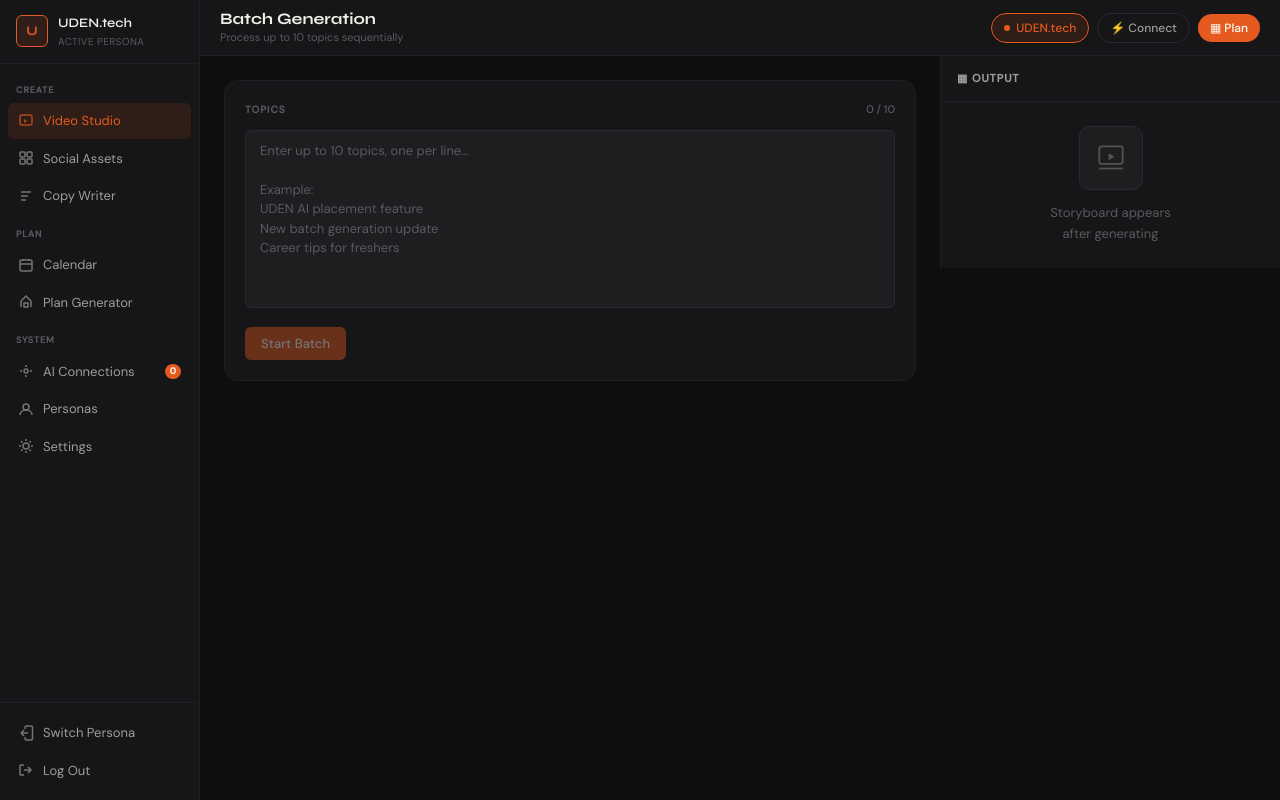
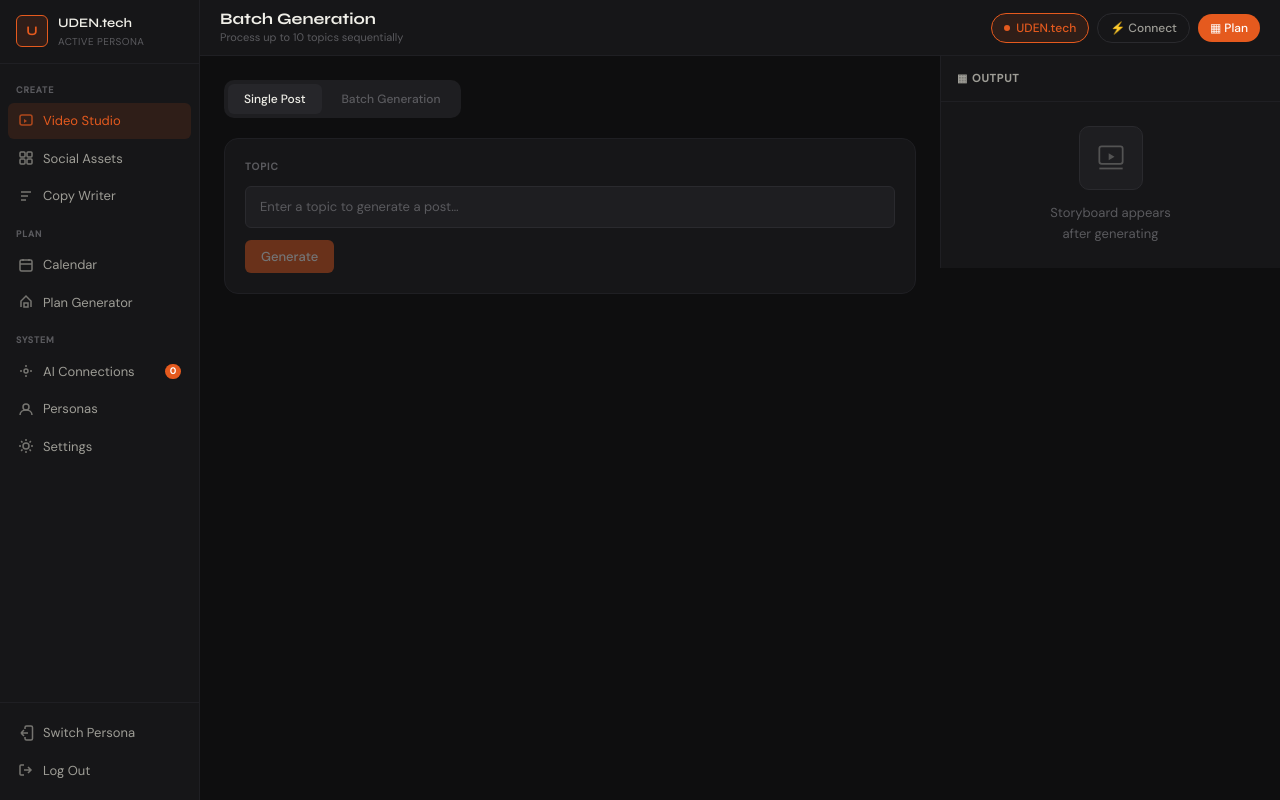
Before and after one commit to neeta666/creative-studio-os, a React (Vite) app: page / in a window 1280 px wide. Built offline with nearby package versions, Linux system fonts and the light colour scheme.

Commit message:
Add single post generation mode

```diff
--- a/src/components/batch/BatchPanel.tsx
+++ b/src/components/batch/BatchPanel.tsx
@@ -1,35 +1,146 @@
 import { useState, useRef } from 'react'
 import type { BatchTopic, BatchStatus } from '@/types/batch'
+import type { Variant } from '@/api/generateService'
 import TopicRow from './TopicRow'
 import { generateVariants } from '@/api/generateService'
 import usePersonaStore from '@/store/usePersonaStore'
 
 const MAX_TOPICS = 10
 
+// ── Shared button styles ──────────────────────────────────────────────────
+
+const btnPrimary = `
+  px-4 py-[7px] rounded-sm text-[13px] font-medium
+  bg-accent text-white hover:opacity-90 transition-opacity
+  disabled:opacity-40 disabled:cursor-not-allowed
+`
+const btnOutline = `
+  px-4 py-[7px] rounded-sm text-[13px] font-medium
+  border border-[#2a2a2e] text-text-secondary
+  hover:text-text-primary hover:border-[#3a3a3e] transition-colors
+`
+const btnGhost = `
+  px-4 py-[7px] rounded-sm text-[13px] font-medium
+  text-text-muted hover:text-text-secondary transition-colors
+`
+
+// ── Mode switch ───────────────────────────────────────────────────────────
+
+type Mode = 'single' | 'batch'
+
+function ModeSwitch({ mode, onChange }: { mode: Mode; onChange: (m: Mode) => void }) {
+  return (
+    <div className="flex gap-1 p-1 bg-bg-elevated rounded-md w-fit">
+      {(['single', 'batch'] as Mode[]).map(m => (
+        <button
+          key={m}
+          onClick={() => onChange(m)}
+          className={[
+            'px-4 py-[6px] rounded-sm text-[12px] font-medium transition-colors duration-150',
+            mode === m
+              ? 'bg-bg-hover text-text-primary'
+              : 'text-text-muted hover:text-text-secondary',
+          ].join(' ')}
+        >
+          {m === 'single' ? 'Single Post' : 'Batch Generation'}
+        </button>
+      ))}
+    </div>
+  )
+}
+
+// ── Single result card ────────────────────────────────────────────────────
+
+function SingleResult({ result }: { result: Variant }) {
+  return (
+    <div className="bg-bg-elevated border border-[#2a2a2e] rounded-sm p-4 flex flex-col gap-3">
+      <span className="text-[13px] font-semibold text-text-primary leading-snug">
+        {result.title}
+      </span>
+      <p className="text-[13px] text-text-secondary leading-relaxed whitespace-pre-wrap">
+        {result.content}
+      </p>
+      <span className="text-[11px] text-text-muted">
+        {result.word_count} words
+      </span>
+    </div>
+  )
+}
+
+// ── Main component ────────────────────────────────────────────────────────
+
 export default function BatchPanel() {
+  const persona = usePersonaStore(state => state.getActivePersona())
+
+  // ── Mode ─────────────────────────────────────────────────────────────────
+
+  const [mode, setMode] = useState<Mode>('single')
+
+  function handleModeChange(m: Mode) {
+    setMode(m)
+    // Reset single state
+    setSingleInput('')
+    setSingleResult(null)
+    setSingleLoading(false)
+    setSingleError('')
+    // Reset batch state
+    setInput('')
+    setTopics([])
+    setBatchStatus('idle')
+    cancelRef.current = false
+  }
+
+  // ── Single post state ─────────────────────────────────────────────────────
+
+  const [singleInput,   setSingleInput]   = useState('')
+  const [singleResult,  setSingleResult]  = useState<Variant | null>(null)
+  const [singleLoading, setSingleLoading] = useState(false)
+  const [singleError,   setSingleError]   = useState('')
+
+  async function handleSingleGenerate() {
+    const topic = singleInput.trim()
+    if (!topic) return
+
+    setSingleLoading(true)
+    setSingleResult(null)
+    setSingleError('')
+
+    try {
+      const variants = await generateVariants({
+        topic,
+        persona: persona?.label ?? 'Default',
+      })
+      setSingleResult(variants[0])
+    } catch (err) {
+      setSingleError(
+        err instanceof Error ? err.message : 'Generation failed. Please try again.'
+      )
+    } finally {
+      setSingleLoading(false)
+    }
+  }
+
+  function handleSingleClear() {
+    setSingleInput('')
+    setSingleResult(null)
+    setSingleError('')
+  }
+
+  // ── Batch state ───────────────────────────────────────────────────────────
+
   const [input,       setInput]       = useState('')
   const [topics,      setTopics]      = useState<BatchTopic[]>([])
   const [batchStatus, setBatchStatus] = useState<BatchStatus>('idle')
 
   const cancelRef = useRef(false)
-  const persona   = usePersonaStore(state => state.getActivePersona())
 
-  // ── Derived values ────────────────────────────────────────────────────────
-
-  const lines = input
-    .split('\n')
-    .map(l => l.trim())
-    .filter(Boolean)
-    .slice(0, MAX_TOPICS)
-
-  const topicCount   = lines.length
-  const completed    = topics.filter(t => t.status === 'completed').length
-  const failed       = topics.filter(t => t.status === 'failed').length
-  const isDone       = batchStatus === 'done' || batchStatus === 'cancelled'
-  const isRunning    = batchStatus === 'running'
-  const inProgress   = topics.filter(t => t.status === 'processing').length
-
-  // ── Handlers ──────────────────────────────────────────────────────────────
+  const lines      = input.split('\n').map(l => l.trim()).filter(Boolean).slice(0, MAX_TOPICS)
+  const topicCount = lines.length
+  const completed  = topics.filter(t => t.status === 'completed').length
+  const failed     = topics.filter(t => t.status === 'failed').length
+  const isDone     = batchStatus === 'done' || batchStatus === 'cancelled'
+  const isRunning  = batchStatus === 'running'
+  const inProgress = topics.filter(t => t.status === 'processing').length
 
   function handleStart() {
     if (topicCount === 0) return
@@ -43,8 +154,6 @@
     cancelRef.current = false
     setTopics(initialTopics)
     setBatchStatus('running')
-
-    // Process sequentially
     processNext(initialTopics, 0)
   }
 
@@ -54,7 +163,6 @@
       return
     }
 
-    // Mark current topic as processing
     setTopics(prev =>
       prev.map((t, i) => i === idx ? { ...t, status: 'processing' } : t)
     )
@@ -70,7 +178,6 @@
         return
       }
 
-      // Use the first variant as the result (all 3 are available if needed later)
       setTopics(prev =>
         prev.map((t, i) =>
           i === idx
@@ -86,13 +193,11 @@
       )
     }
 
-    // Move to next topic
     processNext(topicList, idx + 1)
   }
 
   function handleCancel() {
     cancelRef.current = true
-    // batchStatus updated inside processNext's timeout check
   }
 
   function handleClear() {
@@ -107,7 +212,85 @@
   return (
     <div className="flex flex-col gap-5">
 
-      {/* ── Input section ── */}
+      {/* Mode switch */}
+      <ModeSwitch mode={mode} onChange={handleModeChange} />
+
+      {/* ── SINGLE POST MODE ─────────────────────────────────────────────── */}
+      {mode === 'single' && (
+        <div className="flex flex-col gap-4">
+
+          <div className="bg-bg-surface border border-[#1f1f23] rounded-lg p-5">
+
+            <span className="text-[10px] font-semibold uppercase tracking-[0.1em] text-text-muted block mb-3">
+              Topic
+            </span>
+
+            <input
+              type="text"
+              value={singleInput}
+              onChange={e => setSingleInput(e.target.value)}
+              onKeyDown={e => e.key === 'Enter' && !singleLoading && handleSingleGenerate()}
+              disabled={singleLoading}
+              placeholder="Enter a topic to generate a post…"
+              className="
+                w-full bg-bg-elevated border border-[#2a2a2e] rounded-sm
+                px-[14px] py-[10px] text-[13px] text-text-primary font-body
+                placeholder:text-text-muted outline-none
+                focus:border-accent transition-colors duration-150
+                disabled:opacity-50 disabled:cursor-not-allowed
+              "
+            />
+
+            <div className="flex items-center gap-2 mt-3">
+              <button
+                onClick={handleSingleGenerate}
+                disabled={singleLoading || !singleInput.trim()}
+                className={btnPrimary}
+              >
+                {singleLoading ? 'Generating…' : 'Generate'}
+              </button>
+
+              {(singleResult || singleInput) && !singleLoading && (
+                <button onClick={handleSingleClear} className={btnGhost}>
+                  Clear
+                </button>
+              )}
+            </div>
+          </div>
+
+          {/* Loading */}
+          {singleLoading && (
+            <div className="bg-bg-surface border border-[#1f1f23] rounded-lg p-5 flex items-center gap-3">
+              <span className="w-[6px] h-[6px] rounded-full bg-accent animate-pulse flex-shrink-0" />
+              <span className="text-[13px] text-text-muted">Generating your post…</span>
+            </div>
+          )}
+
+          {/* Error */}
+          {singleError && (
+            <div className="bg-bg-surface border border-red-500/30 rounded-lg p-4">
+              <span className="text-[12px] text-red-400">{singleError}</span>
+            </div>
+          )}
+
+          {/* Result */}
+          {singleResult && !singleLoading && (
+            <div className="bg-bg-surface border border-[#1f1f23] rounded-lg p-5 flex flex-col gap-3">
+              <span className="text-[10px] font-semibold uppercase tracking-[0.1em] text-text-muted">
+                Generated Post
+              </span>
+              <SingleResult result={singleResult} />
+            </div>
+          )}
+
+        </div>
+      )}
+
+      {/* ── BATCH MODE ───────────────────────────────────────────────────── */}
+      {mode === 'batch' && (
+        <div className="flex flex-col gap-5">
+
+          {/* Input section */}
           <div className="bg-bg-surface border border-[#1f1f23] rounded-lg p-5">
 
             <div className="flex items-center justify-between mb-3">
@@ -134,62 +317,40 @@
               "
             />
 
-        {/* Controls */}
             <div className="flex items-center gap-2 mt-3">
               <button
                 onClick={handleStart}
                 disabled={isRunning || topicCount === 0}
-            className="
-              px-4 py-[7px] rounded-sm text-[13px] font-medium
-              bg-accent text-white
-              hover:opacity-90 transition-opacity
-              disabled:opacity-40 disabled:cursor-not-allowed
-            "
+                className={btnPrimary}
               >
                 Start Batch
               </button>
 
               {isRunning && (
-            <button
-              onClick={handleCancel}
-              className="
-                px-4 py-[7px] rounded-sm text-[13px] font-medium
-                border border-[#2a2a2e] text-text-secondary
-                hover:text-text-primary hover:border-[#3a3a3e] transition-colors
-              "
-            >
+                <button onClick={handleCancel} className={btnOutline}>
                   Cancel
                 </button>
               )}
 
               {(topics.length > 0 || input) && !isRunning && (
-            <button
-              onClick={handleClear}
-              className="
-                px-4 py-[7px] rounded-sm text-[13px] font-medium
-                text-text-muted hover:text-text-secondary transition-colors
-              "
-            >
+                <button onClick={handleClear} className={btnGhost}>
                   Clear
                 </button>
               )}
             </div>
           </div>
 
-      {/* ── Progress section — only shown once batch starts ── */}
+          {/* Progress section */}
           {topics.length > 0 && (
             <div className="bg-bg-surface border border-[#1f1f23] rounded-lg p-5">
 
-          {/* Progress header */}
               <div className="flex items-center justify-between mb-4">
                 <span className="text-[10px] font-semibold uppercase tracking-[0.1em] text-text-muted">
                   Progress
                 </span>
                 <div className="flex items-center gap-3">
                   {isRunning && inProgress > 0 && (
-                <span className="text-[11px] text-text-muted">
-                  Generating…
-                </span>
+                    <span className="text-[11px] text-text-muted">Generating…</span>
                   )}
                   <span className="text-[13px] font-semibold text-text-primary">
                     {completed + failed} / {topics.length}
@@ -197,7 +358,6 @@
                 </div>
               </div>
 
-          {/* Progress bar */}
               <div className="h-[3px] bg-bg-elevated rounded-full mb-5 overflow-hidden">
                 <div
                   className="h-full bg-accent rounded-full transition-all duration-300"
@@ -205,14 +365,12 @@
                 />
               </div>
 
-          {/* Topic rows */}
               <div>
                 {topics.map((topic, i) => (
                   <TopicRow key={topic.id} topic={topic} index={i} />
                 ))}
               </div>
 
-          {/* Summary — shown when done */}
               {isDone && (
                 <div className="mt-4 pt-4 border-t border-[#1f1f23] flex items-center gap-4">
                   <span className="text-[12px] text-text-muted">
@@ -233,5 +391,8 @@
           )}
 
         </div>
+      )}
+
+    </div>
   )
 }
```
Lines whose indentation alone changed are shown as unchanged.
